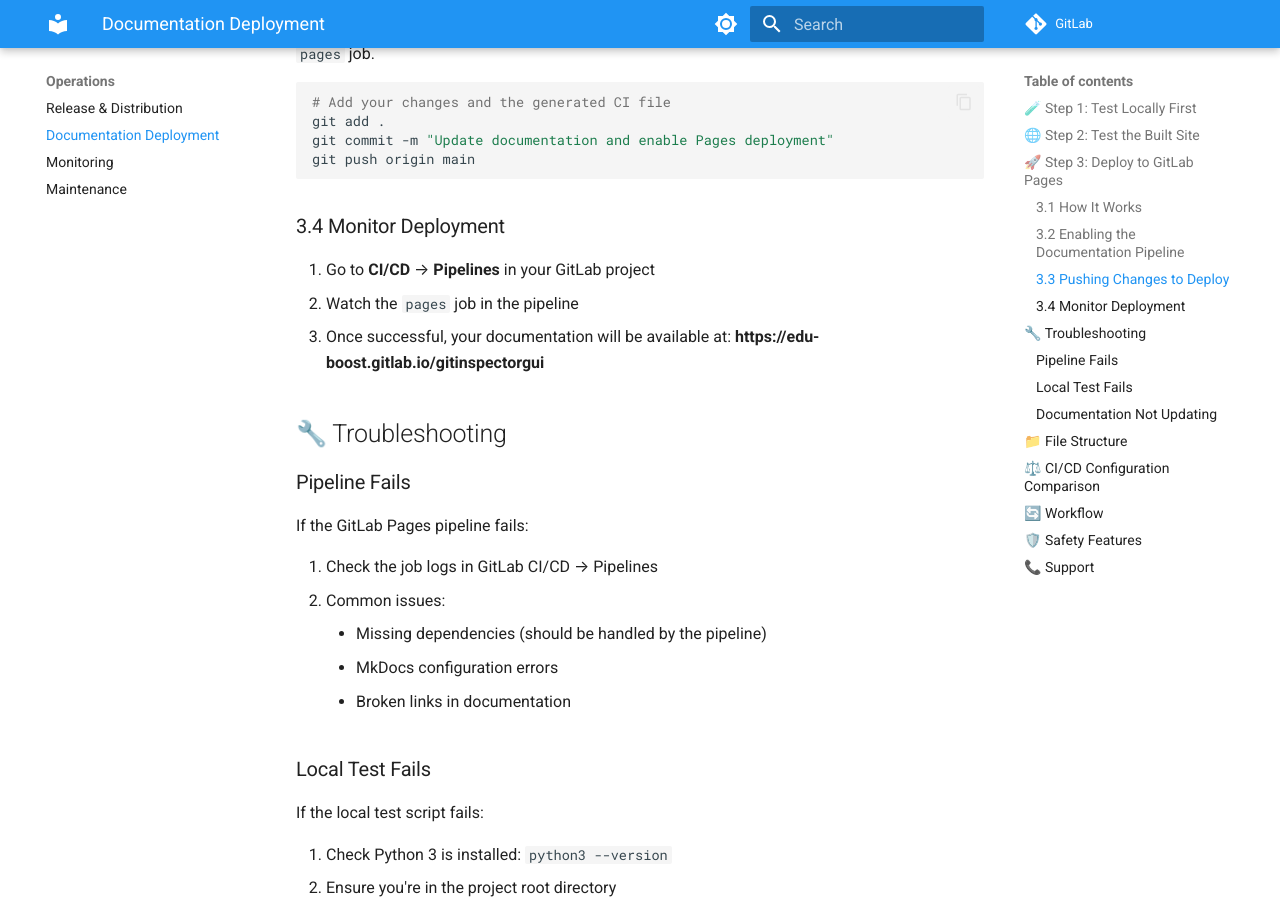
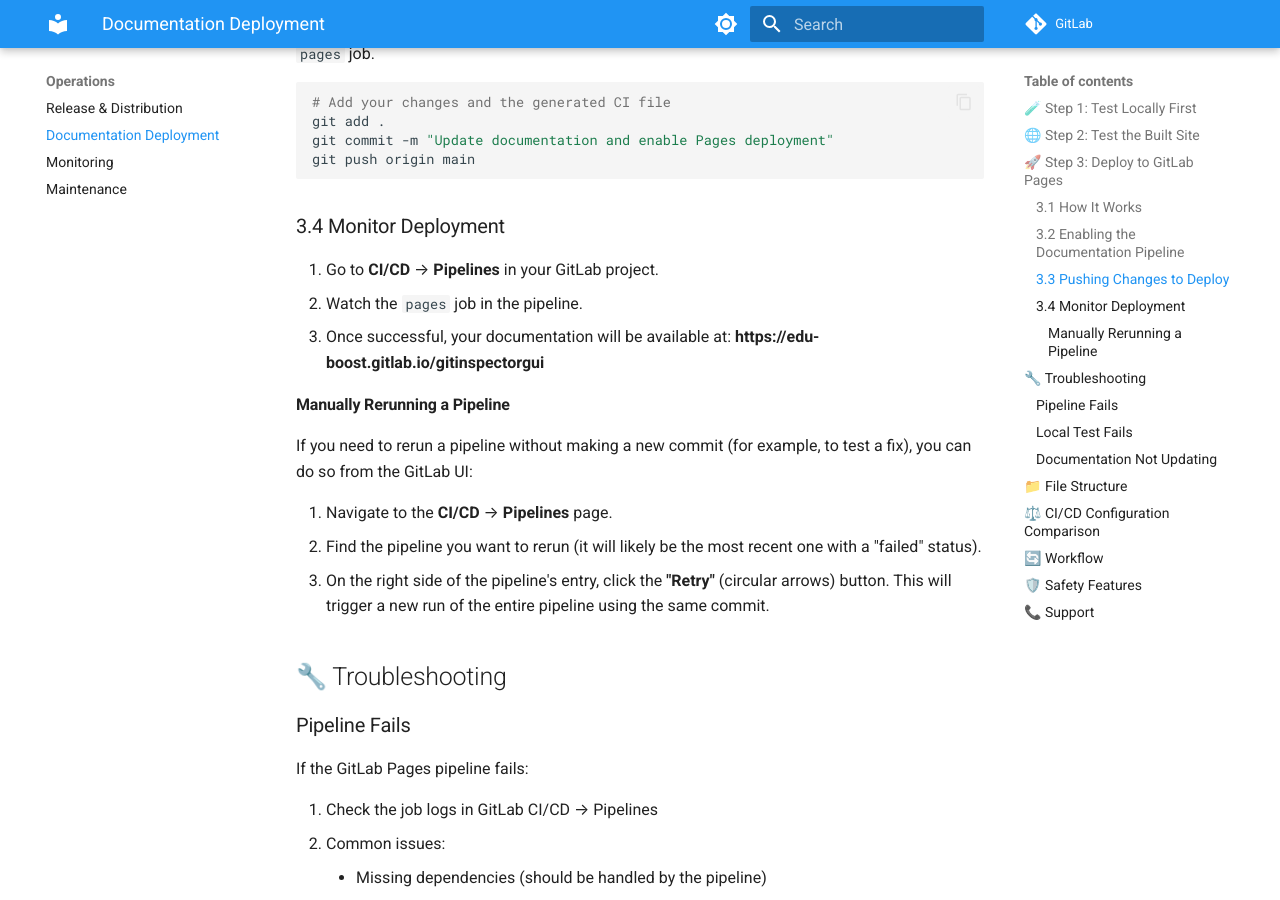
Before and after one commit to boost-edu-tools/gitinspectorgui, an MkDocs documentation site: the page built from docs/operations/documentation-deployment.md, in a window 1280 px wide and 900 px high, scrolled down 1915 px. Built offline with MkDocs 1.6.1 and Material for MkDocs 9.7.7, drawn with Linux system fonts in a browser that asks for light colours; comment, search, counter and statistics services are not loaded.

Commit message:
Docs: Add instructions for rerunning a pipeline

```diff
--- a/docs/operations/documentation-deployment.md
+++ b/docs/operations/documentation-deployment.md
@@ -78,10 +78,18 @@ git push origin main
 
 ### 3.4 Monitor Deployment
 
-1. Go to **CI/CD** → **Pipelines** in your GitLab project
-2. Watch the `pages` job in the pipeline
-3. Once successful, your documentation will be available at:
-   **https://edu-boost.gitlab.io/gitinspectorgui**
+1.  Go to **CI/CD** → **Pipelines** in your GitLab project.
+2.  Watch the `pages` job in the pipeline.
+3.  Once successful, your documentation will be available at:
+    **https://edu-boost.gitlab.io/gitinspectorgui**
+
+#### Manually Rerunning a Pipeline
+
+If you need to rerun a pipeline without making a new commit (for example, to test a fix), you can do so from the GitLab UI:
+
+1.  Navigate to the **CI/CD** → **Pipelines** page.
+2.  Find the pipeline you want to rerun (it will likely be the most recent one with a "failed" status).
+3.  On the right side of the pipeline's entry, click the **"Retry"** (circular arrows) button. This will trigger a new run of the entire pipeline using the same commit.
 
 ## 🔧 Troubleshooting
 
```
